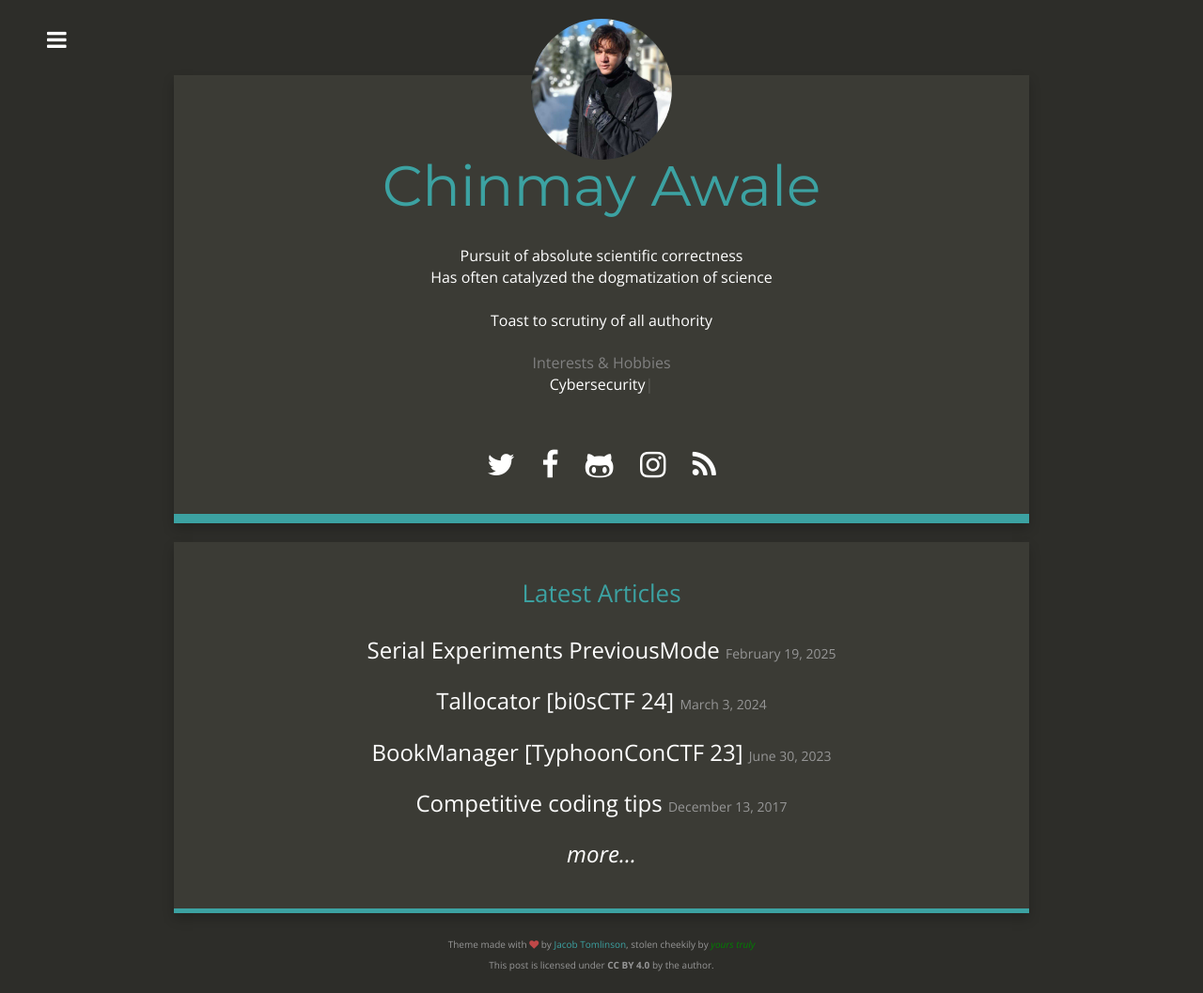
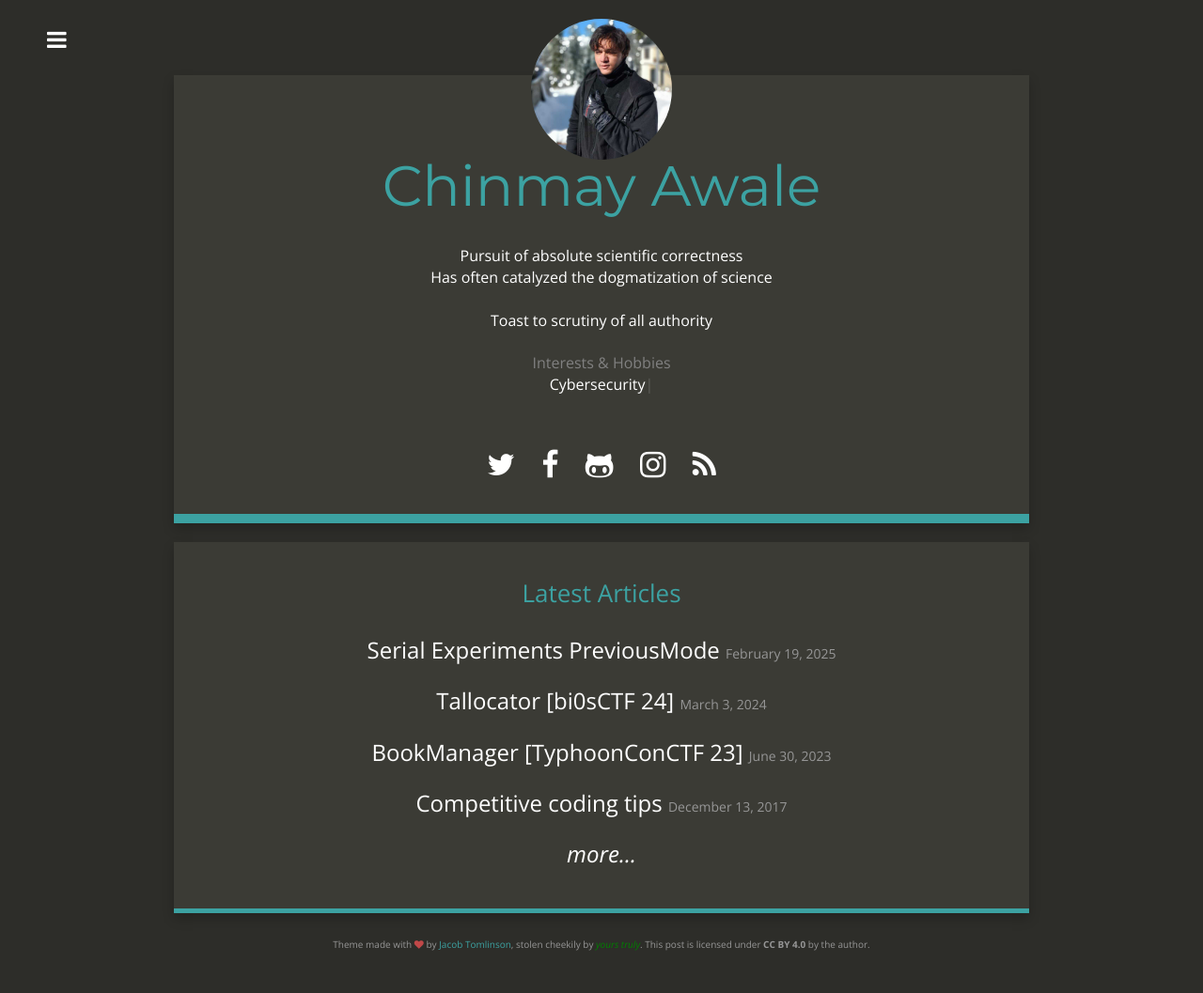
Before and after one commit to Owl-A/owl-a.github.io, a Jekyll site: the page built from index.html, in a window 1280 px wide. Shown: the whole page at 94% size. Built offline with Jekyll 4.4.1, drawn with Linux system fonts in a browser that asks for light colours; nearby versions of some CDN libraries; after the commit the page ends 1034 px from its top, so only the background shows below that.

Commit message:
adjust footer

```diff
--- a/_config.yml
+++ b/_config.yml
@@ -38,7 +38,7 @@
 facebook_link: https://www.facebook.com/chinmay.awale
 
 # Footer
-footer_left: "<font size=\"1pt\">Theme made with <i class=\"fa fa-heart\"></i> by <a href=\"https://twitter.com/_JacobTomlinson\">Jacob Tomlinson</a>, stolen cheekily by <font color=\"green\"><i>yours truly</i></font><br/>This post is licensed under <b>CC BY 4.0</b> by the author.</font>"
+footer_left: "<font size=\"1pt\">Theme made with <i class=\"fa fa-heart\"></i> by <a href=\"https://twitter.com/_JacobTomlinson\">Jacob Tomlinson</a>, stolen cheekily by <font color=\"green\"><i>yours truly</i></font>. This post is licensed under <b>CC BY 4.0</b> by the author.</font>"
 # footer_right: "<font size=\"2pt\">&lt;/&gt; theme on <a href=\"https://github.com/jacobtomlinson/carte-noire\">Github</a> &nbsp;<i class=\"fa fa-github-alt\"></i></font>"
 
 # Build settings
```
